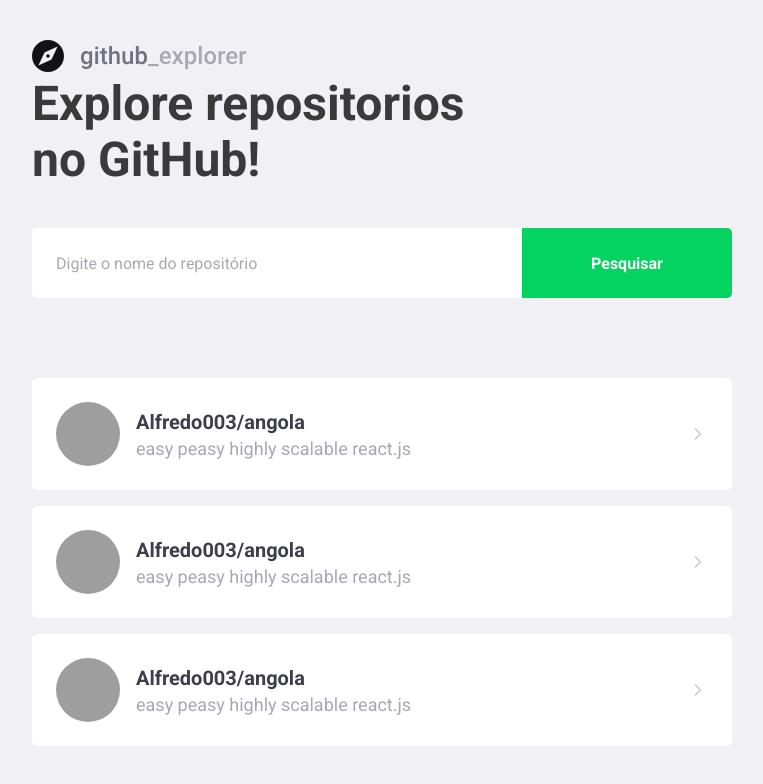
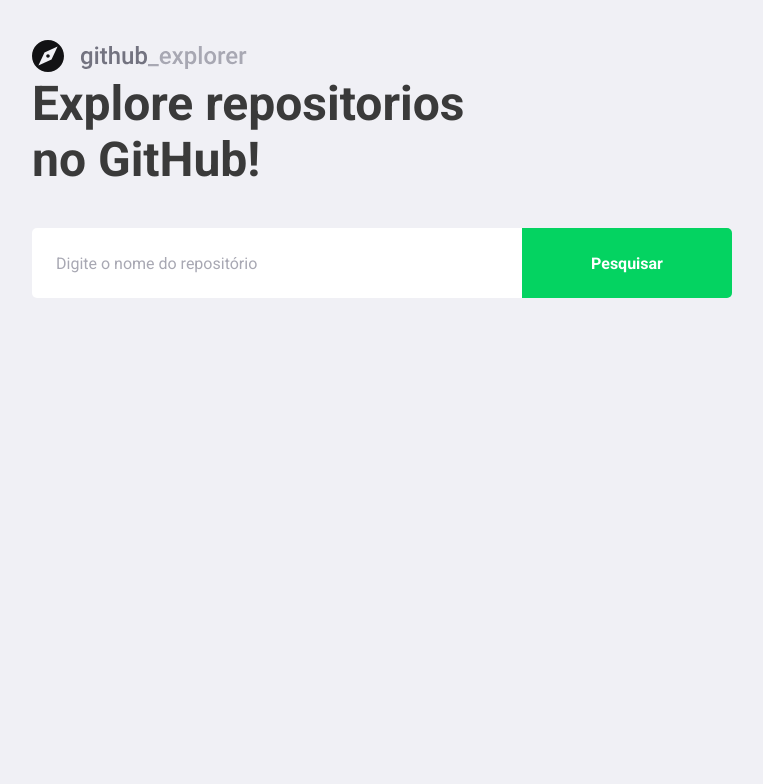
Before and after one commit to alfredo003/github-explore, a React (Vite) app: page / in a window 1280 px wide. Shown: the top 784 px of the page, without its empty margins (148-911 px from the left). Built offline with nearby package versions, Linux system fonts and the light colour scheme; grey boxes are pictures that could not be loaded.

Commit message:
connecting with api

```diff
--- a/index.html
+++ b/index.html
@@ -10,7 +10,7 @@
       rel="stylesheet"
     />
     <meta name="viewport" content="width=device-width, initial-scale=1.0" />
-    <title>Vite + React + TS</title>
+    <title>GitHub Explore</title>
   </head>
   <body>
     <div id="root"></div>
--- a/package.json
+++ b/package.json
@@ -11,6 +11,7 @@
   },
   "dependencies": {
     "@types/react-router-dom": "^5.3.3",
+    "axios": "^1.7.9",
     "polished": "^4.3.1",
     "react": "^18.3.1",
     "react-dom": "^18.3.1",
--- a/src/Dashboard/index.tsx
+++ b/src/Dashboard/index.tsx
@@ -1,53 +1,63 @@
-import React from "react";
+import React, { FormEvent, useState } from "react";
 import { Form, Title, Repositories } from "./style";
 import { FiChevronRight } from "react-icons/fi";
 import logoImg from "../assets/github_explore.svg";
+import {api} from "./../services/api";
+interface Repository
+{
+  full_name:string;
+  description:string;
+  owner:{
+    login:string;
+    avatar_url:string;
+  };
+}
+const Dashboard: React.FC = () => {
+  const [newRepo, setNewRepo] = useState("");
+  const [repositories, setRepositories] = useState<Repository[]>([]);
 
-const Dashboard: React.FC = () => {
+  async function handleAddRepository(event:FormEvent<HTMLFormElement>):Promise<void> {
+    event.preventDefault();
+
+    const response = await api.get<Repository>(`/repos/${newRepo}`)
+
+    const repository = response.data;
+
+    setRepositories([...repositories,repository]);
+    setNewRepo('');
+  }
   return (
     <>
       <img src={logoImg} alt="" />
       <Title>Explore repositorios no GitHub!</Title>
 
-      <Form>
-        <input type="text" placeholder="Digite o nome do repositório" />
-        <button>Pesquisar</button>
+      <Form onSubmit={handleAddRepository}>
+        <input
+          type="text"
+          value={newRepo}
+          onChange={(e)=>setNewRepo(e.target.value)}
+          placeholder="Digite o nome do repositório"
+        />
+        <button type="submit">Pesquisar</button>
       </Form>
 
       <Repositories>
-        <a href="test">
+        {repositories.map(repository=>(
+            <a key={repository.full_name} href="test">
               <img
-            src="https://avatars.githubusercontent.com/u/59560615?v=4"
-            alt="Alfredo Manuel"
+                src={repository.owner.avatar_url}
+                alt={repository.owner.login}
               />
               <div>
-            <strong>Alfredo003/angola</strong>
-            <p>easy peasy highly scalable react.js </p>
+                <strong>{repository.full_name}</strong>
+                <p>{repository.description} </p>
               </div>
               <FiChevronRight size={20} />
             </a>
-        <a href="test">
-          <img
-            src="https://avatars.githubusercontent.com/u/59560615?v=4"
-            alt="Alfredo Manuel"
-          />
-          <div>
-            <strong>Alfredo003/angola</strong>
-            <p>easy peasy highly scalable react.js </p>
-          </div>
-          <FiChevronRight size={20} />
-        </a>
-        <a href="test">
-          <img
-            src="https://avatars.githubusercontent.com/u/59560615?v=4"
-            alt="Alfredo Manuel"
-          />
-          <div>
-            <strong>Alfredo003/angola</strong>
-            <p>easy peasy highly scalable react.js </p>
-          </div>
-          <FiChevronRight size={20} />
-        </a>
+          )
+        )
+        }
+
       </Repositories>
     </>
   );
--- a/src/Dashboard/style.ts
+++ b/src/Dashboard/style.ts
@@ -43,7 +43,7 @@
 `;
 
 export const Repositories = styled.div`
-  margin-top: 80px;
+  margin-top: 60px;
   max-width: 700px;
 
   a {
@@ -72,8 +72,8 @@
     }
 
     div {
-      margin-left: 16px;
-
+      margin: 0 16px;
+      flex: 1;
       strong {
         font-size: 20px;
         color: #3d3d4d;
--- /dev/null
+++ b/src/services/api.ts
@@ -0,0 +1,7 @@
+import axios from "axios";
+
+const api = axios.create({
+  baseURL: "https://api.github.com",
+});
+
+export { api };
```
Also changed, not shown: 1 other file (tests, documents, lock files or other folders). Lines whose indentation alone changed are shown as unchanged.
